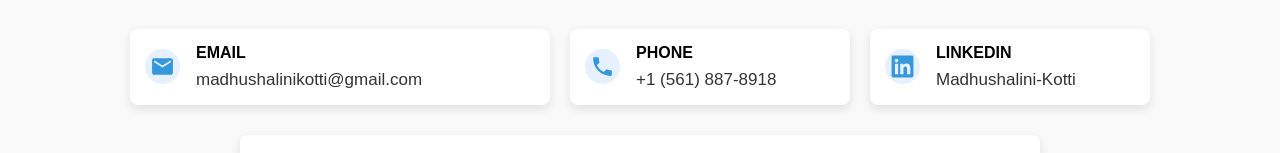
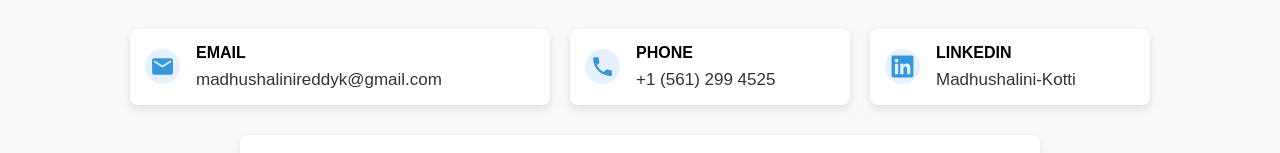
Before and after one commit to Madhushalini-Kotti/my-portfolio, a React (Create React App) app: page / in a window 1280 px wide. Shown: the part 5885-6038 px from the top of the page. Built offline with nearby package versions, Linux system fonts and the light colour scheme; some icons are missing.

Commit message:
Update Contact.jsx

```diff
--- a/src/components/Contact.jsx
+++ b/src/components/Contact.jsx
@@ -71,7 +71,7 @@ function Contact() {
             </div>
             <div className="contact-info">
               <p className="contact-title">Email</p>
-              <a href="mailto:madhushalinikotti@gmail.com" className="contact-link">madhushalinikotti@gmail.com</a>
+              <a href="mailto:madhushalinireddyk@gmail.com" className="contact-link">madhushalinireddyk@gmail.com</a>
             </div>
           </li>
 
@@ -81,7 +81,7 @@ function Contact() {
             </div>
             <div className="contact-info">
               <p className="contact-title">Phone</p>
-              <a href="tel:+5618751855" className="contact-link">+1 (561) 887-8918</a>
+              <a href="tel:+5612994525" className="contact-link">+1 (561) 299 4525</a>
             </div>
           </li>
 
```
